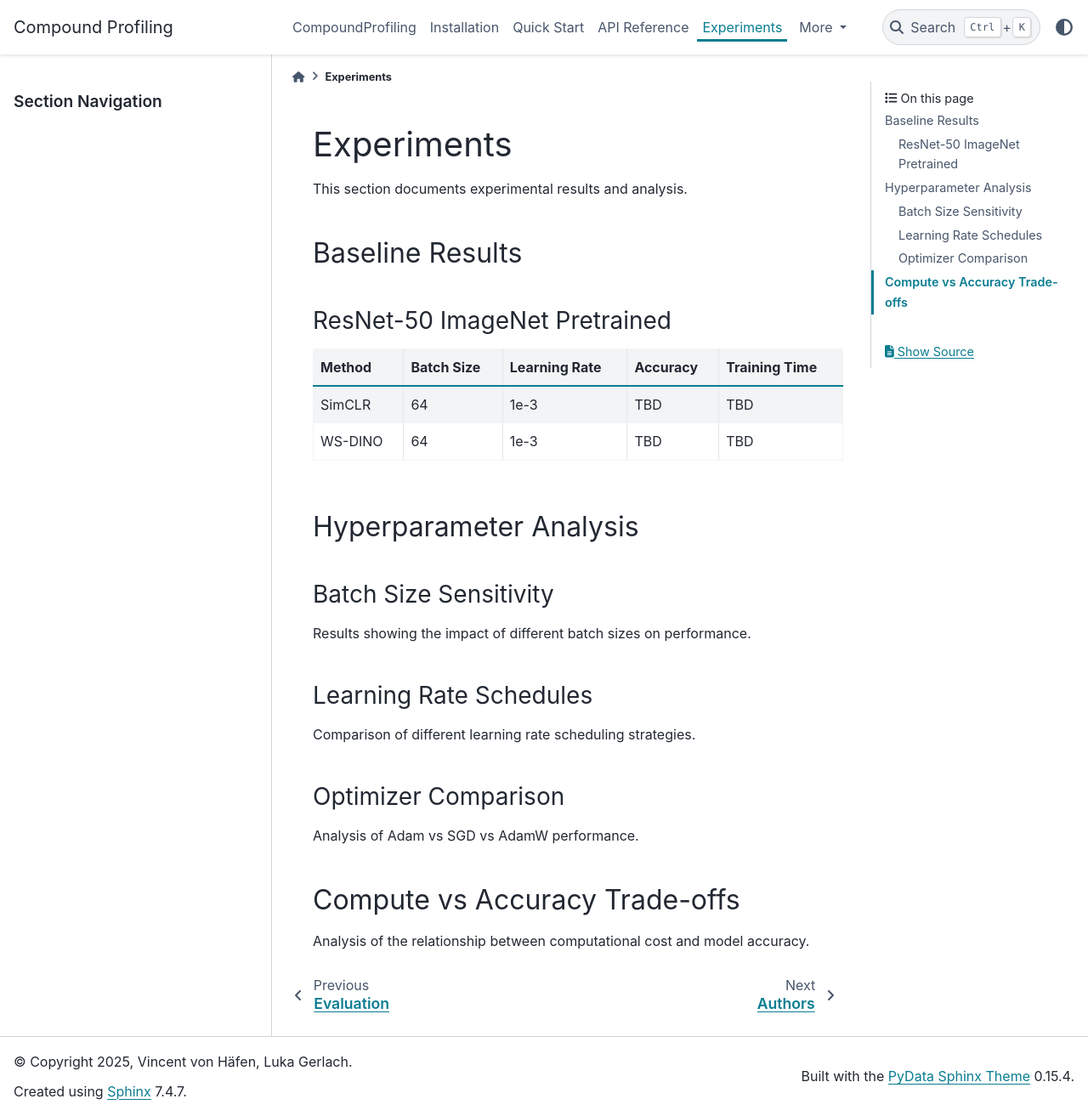
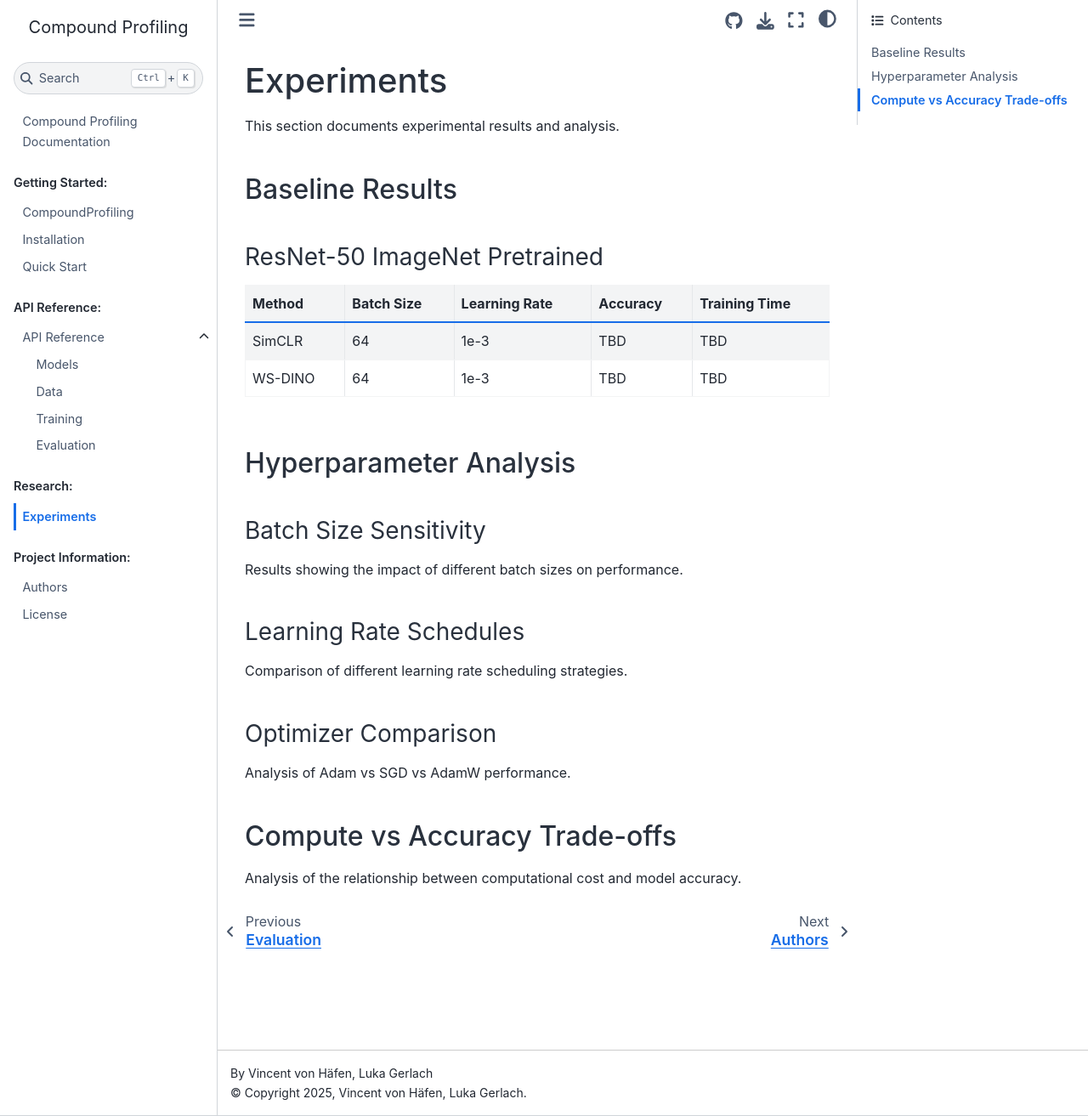
Before and after one commit to lukagerlach/CompoundProfiling, a Sphinx documentation site: the page built from docs/source/experiments.md, in a window 1280 px wide and 1313 px high. Shown: the whole window at 85% size. Built offline with Sphinx 7.4.7 and the Sphinx Book theme 1.1.4, drawn with Linux system fonts in a browser that asks for light colours.

Commit message:
add sphinx config to host docs

```diff
--- a/docs/source/conf.py
+++ b/docs/source/conf.py
@@ -29,16 +29,22 @@ exclude_patterns = []
 
 # -- Options for HTML output -------------------------------------------------
 
-html_theme = "pydata_sphinx_theme"
+html_theme = "sphinx_book_theme"
 # html_static_path = ["_static"]  # Commented out - no custom static files needed
 
-# PyData theme options
+# Sphinx Book Theme options
 html_theme_options = {
-    "logo": {
-        "text": "Compound Profiling",
-    },
-    "show_toc_level": 2,
+    "repository_url": "https://github.com/lukagerlach/CompoundProfiling",
+    "use_repository_button": True,
+    "use_issues_button": True,
+    "use_edit_page_button": True,
+    "path_to_docs": "docs/source",
+    "repository_branch": "main",
+    "home_page_in_toc": True,
+    "show_navbar_depth": 2,
 }
+
+html_title = "Compound Profiling"
 
 # -- Extension configuration -------------------------------------------------
 
--- a/requirements.txt
+++ b/requirements.txt
@@ -15,5 +15,5 @@ mypy>=1.0.0
 
 # Documentation
 sphinx>=6.0.0
-pydata-sphinx-theme>=0.15.0
+sphinx-book-theme>=1.0.0
 myst-parser>=1.0.0
```
Also changed, not shown: 1 other file.
